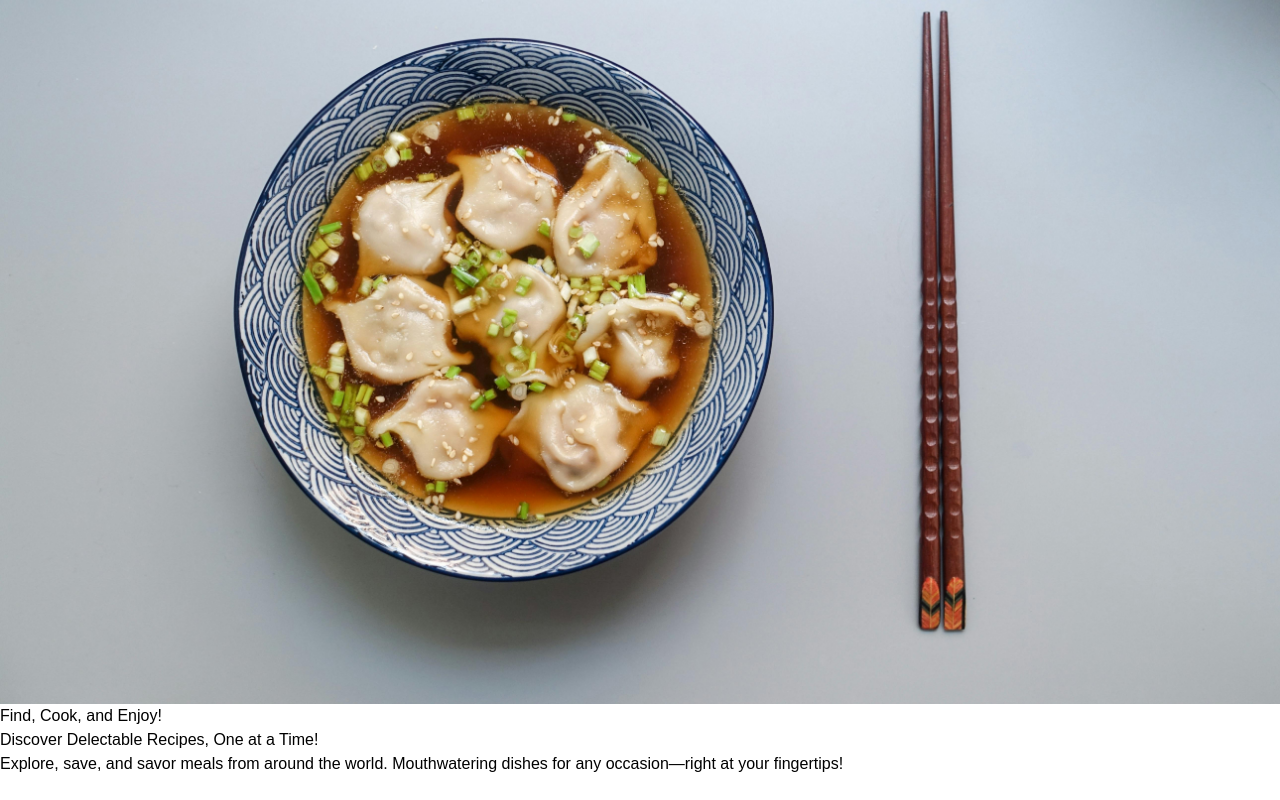
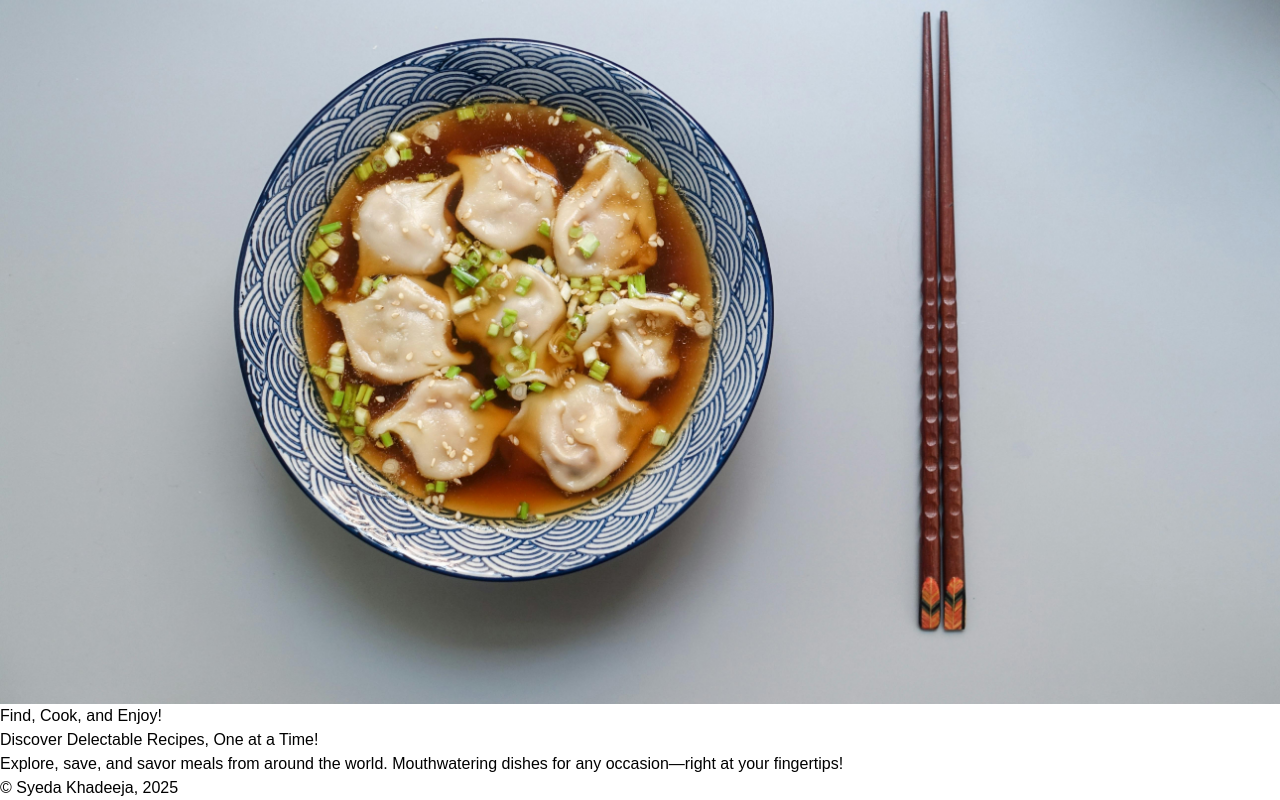
Before and after one commit to khdeej-ay/Recipe-Website, a React (Vite) app in the folder Frontend/: page / in a window 1280 px wide. Shown: the part 236-1036 px from the top of the page. Before the commit the page ends 1012 px from the top, so only its background shows below. Built offline with nearby package versions, Linux system fonts and the light colour scheme.

Commit message:
Update Footer.jsx

```diff
--- a/Frontend/src/components/Footer.jsx
+++ b/Frontend/src/components/Footer.jsx
@@ -1,11 +1,14 @@
 import React from 'react'
 
 const Footer = () => {
-  return (
-    <div>
+    return (
+        <footer className="text-white bg-neutral-800">
 
-    </div>
-  )
+            <div className="flex items-center justify-center py-7">
+                &copy; Syeda Khadeeja, 2025
+            </div>
+        </footer>
+    )
 }
 
 export default Footer
```
